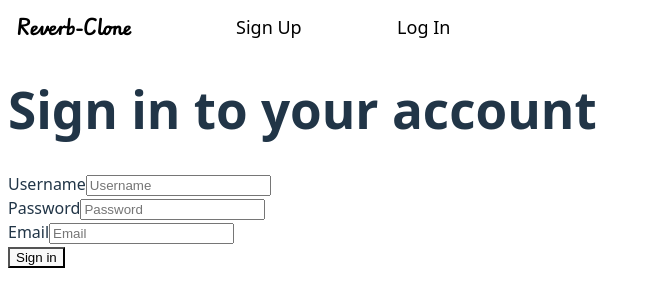
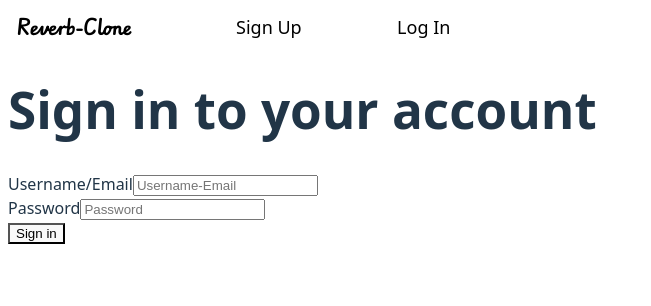
Before and after one commit to Juan-Ceballos/Reverb-Clone-FSW, a React (Vite) app in the folder frontend/: page /login in a window 1280 px wide. Shown: the top 306 px of the page, without its empty margins (0-651 px from the left). Built offline with nearby package versions, Linux system fonts and the light colour scheme.

Commit message:
adjust ui have to change backend to handle email

```diff
--- a/frontend/src/LoginForm.jsx
+++ b/frontend/src/LoginForm.jsx
@@ -8,8 +8,7 @@ const LoginForm = () => {
     // useState array first element = formData, array 2 = setFormData
     // each value is an object of {username, password}
     const [formData, setFormData] = useState({
-        username: '',
-        email: '',
+        username_email: '',
         password: ''
     })
 
@@ -51,12 +50,13 @@ const LoginForm = () => {
                 const result = await response.json()
                 if(result.token) {
                     localStorage.setItem('jwt', result.token)
-                    setMessage(`Login successful: ${formData.username}`)
+                    // formdata has to handle email FIX
+                    setMessage(`Login successful: ${formData.username_email}`)
                     console.log('Login successful:', result)
-                    navigate(`/user/${formData.username}`)
+                    navigate(`/user/${formData.username_email}`)
                 } else {
                     setMessage('Login successful!')
-                    navigate(`/user/${formData.username}`)
+                    navigate(`/user/${formData.username_email}`)
                 }
             } else {
                 const errorText = await response.text()
@@ -75,16 +75,16 @@ const LoginForm = () => {
         <div>
             <h1>Sign in to your account</h1>
             <div>
-                <label htmlFor="username" className='sr-only'>
-                    Username
+                <label htmlFor="username-email" className='sr-only'>
+                    Username/Email
                 </label>
                 <input
-                    id='username'
-                    name='username'
+                    id='username-email'
+                    name='username-email'
                     type="text"
                     required
                     className='appearance-none'
-                    placeholder='Username'
+                    placeholder='Username-Email'
                     value={formData.username}
                     onChange={handleChange}
                     onKeyDown={(eventObject) => eventObject.key === 'Enter' && handleSubmit(eventObject)}
@@ -103,23 +103,6 @@ const LoginForm = () => {
                     className='appearance-none'
                     placeholder='Password'
                     value={formData.password}
-                    onChange={handleChange}
-                    onKeyDown={(eventObject) => eventObject.key === 'Enter' && handleSubmit(eventObject)}
-                />
-            </div>
-
-            <div>
-                <label htmlFor="email" className='sr-only'>
-                    Email
-                </label>
-                <input
-                    id='email'
-                    name='email'
-                    type="text"
-                    required
-                    className='appearance-none'
-                    placeholder='Email'
-                    value={formData.email}
                     onChange={handleChange}
                     onKeyDown={(eventObject) => eventObject.key === 'Enter' && handleSubmit(eventObject)}
                 />
```
